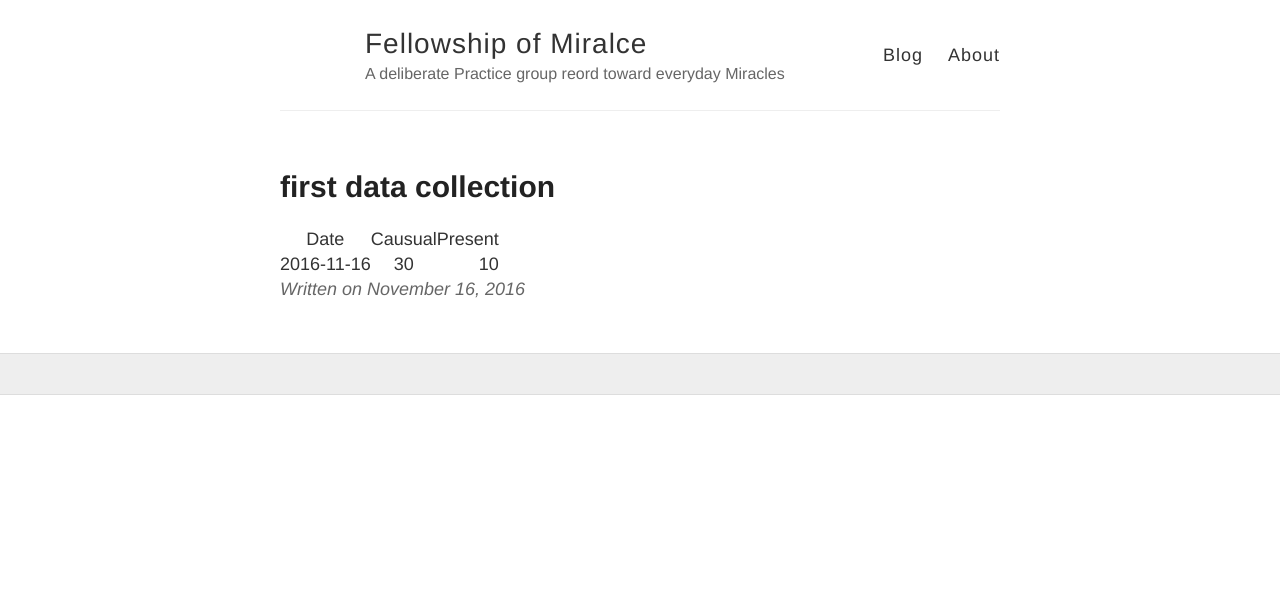
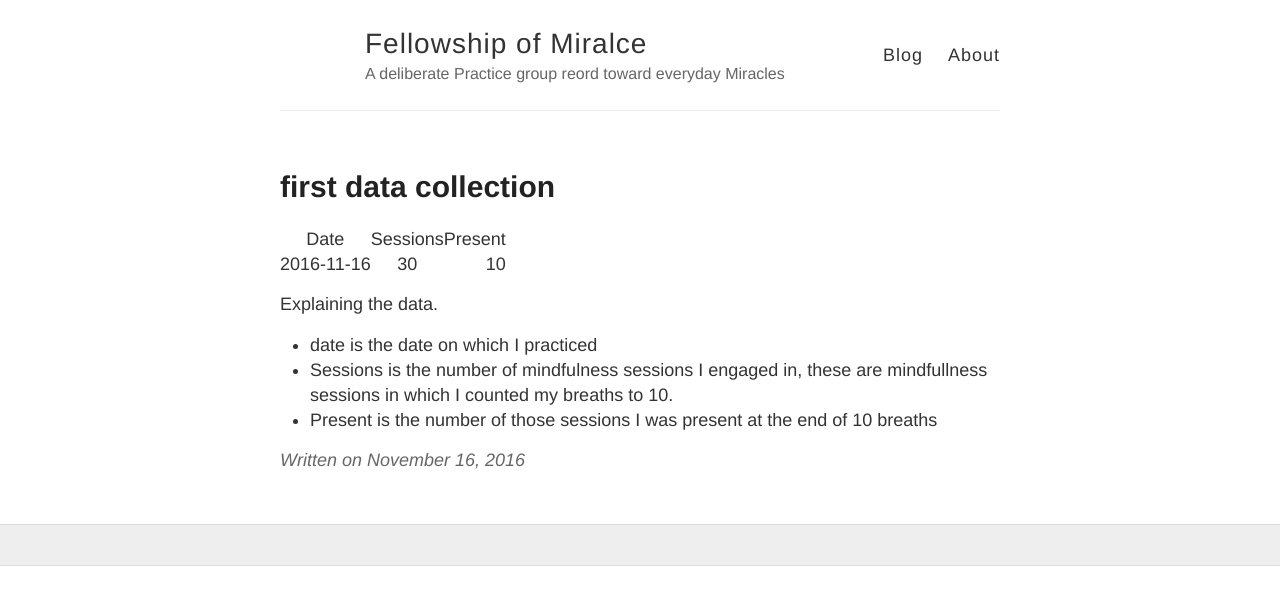
Before and after one commit to paruff/fellowship-of-miracles, a Jekyll site: the page built from _posts/2016-11-16-data.md, in a window 1280 px wide. Shown: the top 605 px of the page. Built offline with Jekyll 4.4.1, drawn with Linux system fonts in a browser that asks for light colours.

Commit message:
Update 2016-11-16-data.md

```diff
--- a/_posts/2016-11-16-data.md
+++ b/_posts/2016-11-16-data.md
@@ -3,6 +3,13 @@ layout: post
 title: first data collection
 ---
 
-| Date          | Causual           | Present  |
+| Date          | Sessions           | Present  |
 | ------------- |:-------------:| -----:|
 | 2016-11-16   |30             | 10     |
+
+
+Explaining the data.
+
+ * date is the date on which I practiced
+ * Sessions is the number of mindfulness sessions I engaged in, these are mindfullness sessions in which I counted my breaths to 10.
+ * Present is the number of those sessions I was present at the end of 10 breaths
```
